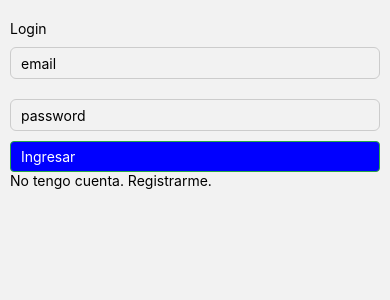
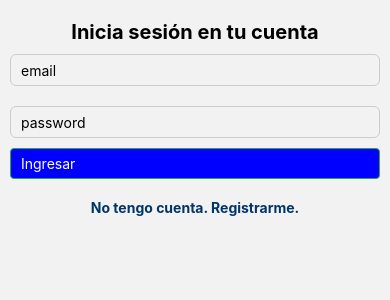
Before and after one commit to nteller8/ivniazapp, a React Native app in the folder ivniazapp/: screen /Login in a window 390 px wide. Shown: the top 300 px of the page. Built offline with nearby package versions, Linux system fonts and the light colour scheme; no server answers.

Commit message:
mi perfil y borrar post

```diff
--- a/ivniazapp/src/components/Post/Post.js
+++ b/ivniazapp/src/components/Post/Post.js
@@ -55,27 +55,11 @@ class Post extends Component {
         cantLikes: this.state.cantLikes -1,
     }))
    }
+
 //hacer que ande borrar para myprofile
-   borrarPost(){
-    const postOwner = this.props.dataPost.datos.owner;
-    const currentUserEmail = auth.currentUser.email;
-    console.log(this.props);
-    if(postOwner === currentUserEmail){
-        db.collection("posts")
-        .doc(this.props.dataPost.id)
-        .delete()
-        .then(()=> {
-            console.log("El posteo ha sido eliminado correctamente.")
-        })
-        .catch(error=>{
-            console.error('Error al eliminar el post:', error)
-        })
-    } else{
-        this.setState({MensajeAMostrar: true})
-
-    }
-   }
-
+    borrarPost() {
+        db.collection('posts').doc(this.props.dataPost.id).delete();
+  }
 
     render(){
         console.log(this.props);
@@ -118,22 +102,24 @@ class Post extends Component {
                 <TouchableOpacity style={styles.commentButton} onPress={() => this.props.navigation.navigate(
                         'Comments', { id: this.props.dataPost.id })}>
                         <FontAwesome name='comment' color='black' size={20} />
-                    </TouchableOpacity>
-                    <Text style={styles.commentCount}>{this.state.cantComentarios} Comentarios</Text>
+                </TouchableOpacity>
+                <Text style={styles.commentCount}>{this.state.cantComentarios} Comentarios</Text>
 
 
+                    {/* BORRAR POST */}
 
-                <TouchableOpacity style = {styles.trashCount} onPress={this.borrarPost}>
-                    <FontAwesome name="trash" size={20} color="red" />
-                </TouchableOpacity>
-
-                {this.state.MensajeAMostrar?
-                    (<Text> No tienes permiso para eliminar este post. </Text> ):
-                    null}
+                    {this.props.dataPost.datos.owner === auth.currentUser.email ? (
+                         <TouchableOpacity style={styles.trashCount} onPress={() => this.borrarPost()}>
+                          <FontAwesome name="trash" size={20} color="red" />
+                    </TouchableOpacity>
+                                  ) : (
+                             <Text></Text>
+                                         )}
+      </View>
 
 
                 </View>
-            </View>
+
 
         )
     }
--- a/ivniazapp/src/screens/Login/Login.js
+++ b/ivniazapp/src/screens/Login/Login.js
@@ -1,4 +1,4 @@
-import react, { Component } from "react";
+import React, { Component } from "react";
 import { auth } from "../../firebase/config";
 import {
   TextInput,
@@ -15,46 +15,49 @@ class Login extends Component {
       email: "",
       password: "",
       errorMessage: "",
+      errorCodigo: "",
+      error:"",
     };
   }
 
   componentDidMount() {
     auth.onAuthStateChanged((user) => {
-      if (user) {
-        this.props.navigation.navigate("TabNavigator");
+      console.log(user);
+      if (user !== null) {
+        this.setState({
+          logueado: true,
+          cargando:false,
+        })
+      } else{
+        this.setState({
+          logueado: false,
+          cargando:false,
+        })
       }
-    });
+      })
+
   }
 
   login(email, pass) {
-    if(email && pass){
-      auth.signInWithEmailAndPassword(email, pass)
-      .then((response) => {
-        //Cuando firebase responde sin error
-        console.log("Login ok", response);
-
-        //Cambiar los estados a vacío como están al inicio.
-
-        //Redirigir al usuario a la home del sitio.
-        this.props.navigation.navigate("TabNavigator");
-      })
-      .catch((error) => {
-        //Cuando Firebase responde con un error.
-        this.setState({errorMessage: error.message});
-          console.error('Firebase authentication error:', error);
-      });
+    if(email==="" || pass ==="" ){
+      alert("No puede quedar un campo vacío")
     } else{
-      this.setState({ errorMessage: 'Por favor asegúrate de completar todos los campos.' });
+      auth.signInWithEmailAndPassword(email,pass)
+        .then(response => {
+          console.log("Login ok", response);
+          this.props.navigation.navigate("TabNavigator")
+        })
+        .catch(error => {
+          console.log(error);
+        })
     }
-
   }
-
 
   render() {
     return (
       <View style={styles.formContainer}>
-        <Text>Login</Text>
-        {this.state.errorMessage ? <Text style={styles.errorText}>{this.state.errorMessage}</Text> : null}
+        <Text style={styles.titulo}>Inicia sesión en tu cuenta</Text>
+
         <TextInput
           style={styles.input}
           onChangeText={(text) => this.setState({ email: text })}
@@ -72,14 +75,13 @@ class Login extends Component {
         />
         <TouchableOpacity
           style={styles.button}
-          onPress={() => this.login(this.state.email, this.state.password)} disabled={!this.state.email || !this.state.password}
-        >
+          onPress={() => this.login(this.state.email, this.state.password)} >
           <Text style={styles.textButton}>Ingresar</Text>
         </TouchableOpacity>
+
         <TouchableOpacity
-          onPress={() => this.props.navigation.navigate("Registro")}
-        >
-          <Text>No tengo cuenta. Registrarme.</Text>
+          onPress={() => this.props.navigation.navigate("Registro")}>
+          <Text style={styles.textRegistro}>No tengo cuenta. Registrarme.</Text>
         </TouchableOpacity>
       </View>
     );
@@ -101,6 +103,12 @@ const styles = StyleSheet.create({
     borderRadius: 6,
     marginVertical: 10,
   },
+  titulo:{
+    fontWeight: "bold",
+    color: "black",
+    textAlign: "center",
+    fontSize: 20,
+  },
   button: {
     backgroundColor: "blue",
     paddingHorizontal: 10,
@@ -114,6 +122,14 @@ const styles = StyleSheet.create({
   textButton: {
     color: "#fff",
   },
+  textRegistro:{
+    marginTop: 20,
+    textAlign: 'center',
+    color: '#003569',
+    fontWeight: 'bold',
+  }
+
+
 });
 
 export default Login;
--- a/ivniazapp/src/screens/MyProfile/MyProfile.js
+++ b/ivniazapp/src/screens/MyProfile/MyProfile.js
@@ -71,7 +71,7 @@ class MyProfile extends Component{
                 <FlatList
                     data={this.state.posts}
                     keyExtractor={unPost => unPost.id.toString()}
-                    renderItem={({ item }) => <Post dataPost={item} />}
+                    renderItem={({ item }) => <Post dataPost={item} navigation={this.props.navigation}/>}
                 />
 
                 <TouchableOpacity onPress={() => this.logout()} style={styles.logoutButton}>
```
